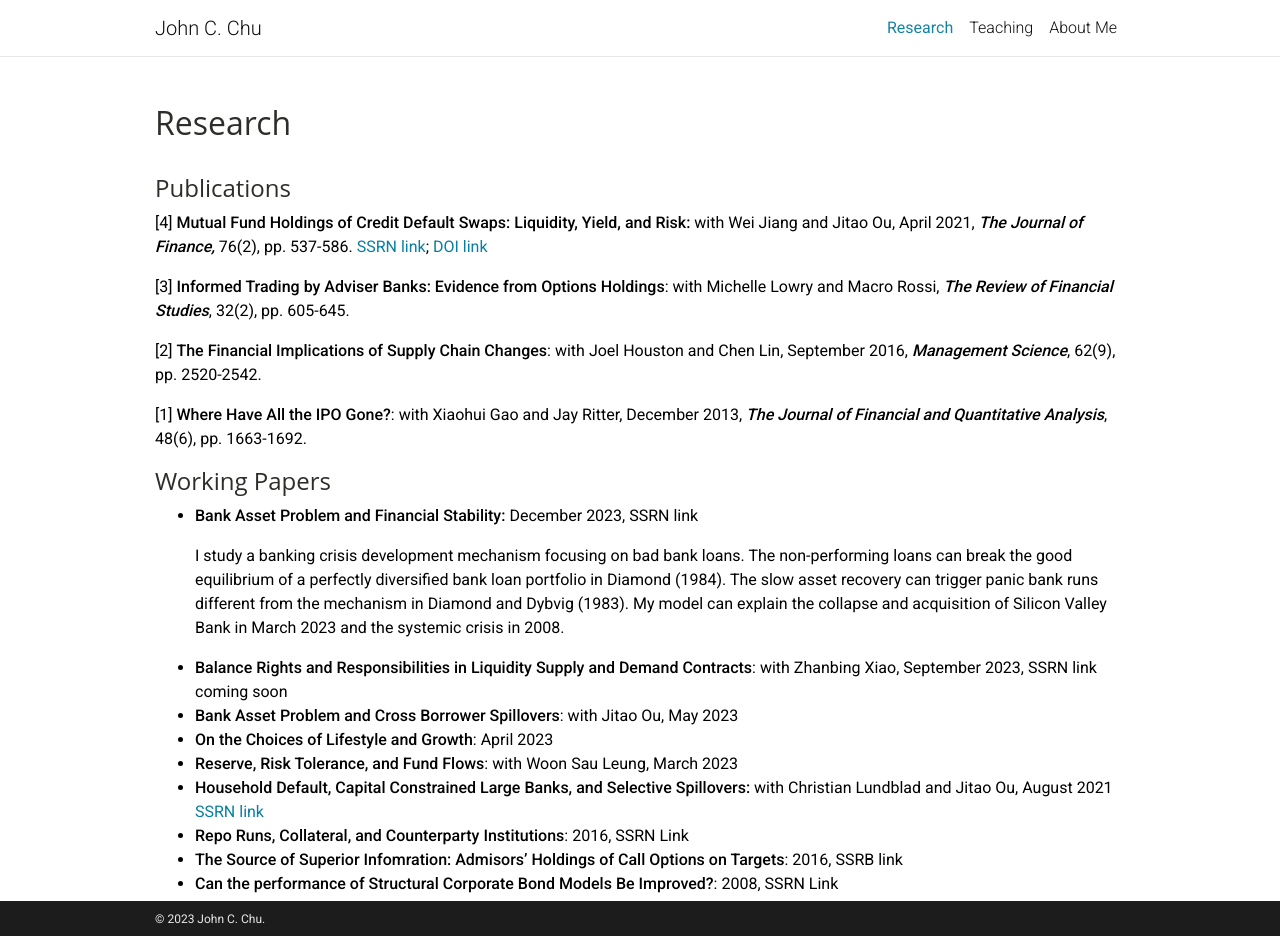
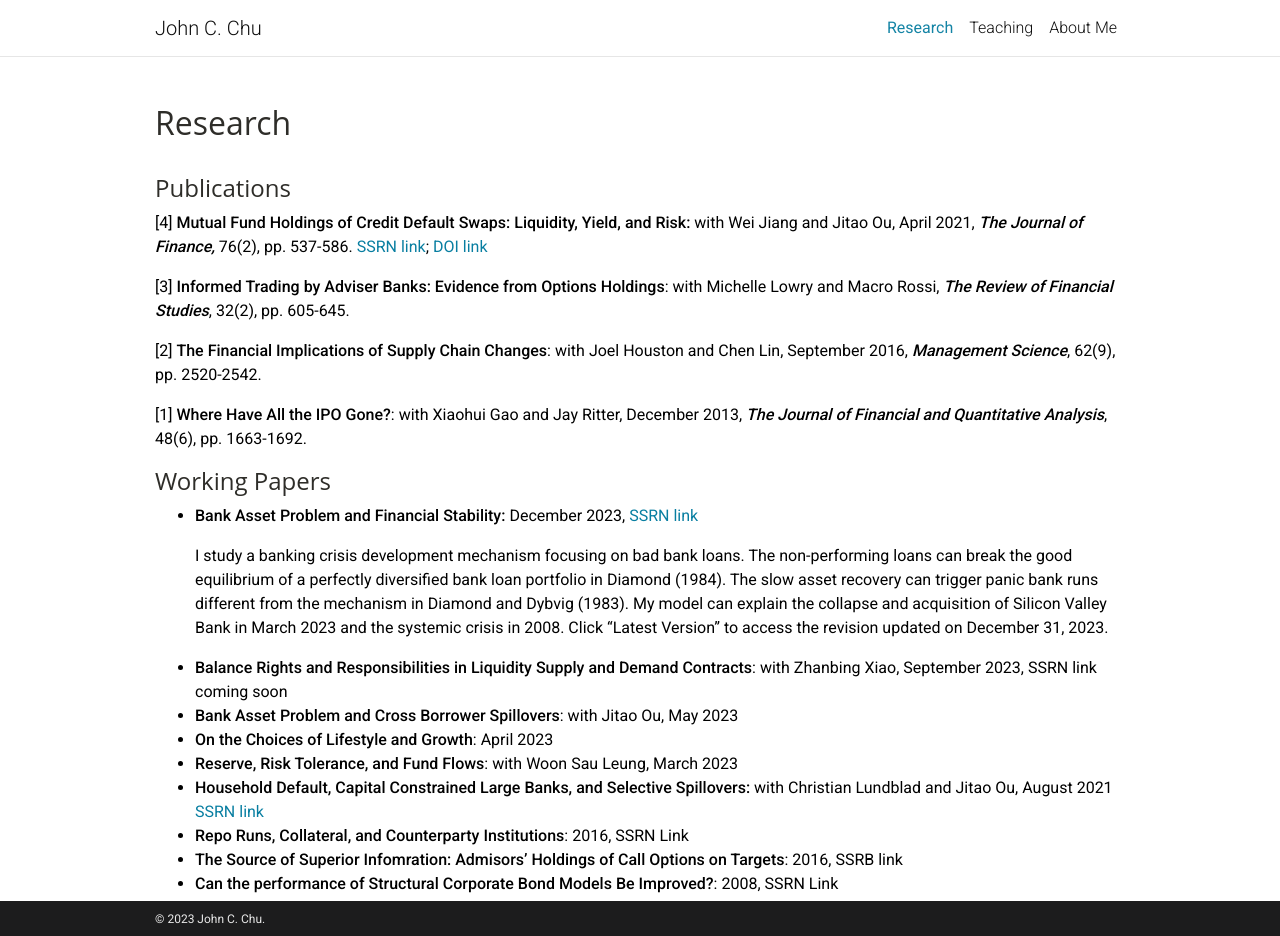
Before and after one commit to johnchu2022/website, a Jekyll site: the page built from _pages/research.md, in a window 1280 px wide and 936 px high. Built offline with Jekyll 4.4.1, drawn with Linux system fonts in a browser that asks for light colours; a style sheet for code colours, icons or effects is not loaded.

Commit message:
Update Pages “research”

```diff
--- a/_pages/research.md
+++ b/_pages/research.md
@@ -17,9 +17,9 @@
 
 #### Working Papers
 
-* **Bank Asset Problem and Financial Stability:** December 2023, SSRN link
+* **Bank Asset Problem and Financial Stability:** December 2023, [SSRN link](https://papers.ssrn.com/sol3/papers.cfm?abstract_id=4649359)
 
-  I study a banking crisis development mechanism focusing on bad bank loans. The non-performing loans can break the good equilibrium of a perfectly diversified bank loan portfolio in Diamond (1984). The slow asset recovery can trigger panic bank runs different from the mechanism in Diamond and Dybvig (1983). My model can explain the collapse and acquisition of Silicon Valley Bank in March 2023 and the systemic crisis in 2008.
+  I study a banking crisis development mechanism focusing on bad bank loans. The non-performing loans can break the good equilibrium of a perfectly diversified bank loan portfolio in Diamond (1984). The slow asset recovery can trigger panic bank runs different from the mechanism in Diamond and Dybvig (1983). My model can explain the collapse and acquisition of Silicon Valley Bank in March 2023 and the systemic crisis in 2008. Click “Latest Version” to access the revision updated on December 31, 2023.
 * **B﻿alance Rights and Responsibilities in Liquidity Supply and Demand Contracts**: with Zhanbing Xiao, September 2023, SSRN link coming soon
 * **B﻿ank Asset Problem and Cross Borrower Spillovers**: with Jitao Ou, May 2023
 * **O﻿n the Choices of Lifestyle and Growth**: April 2023
```
